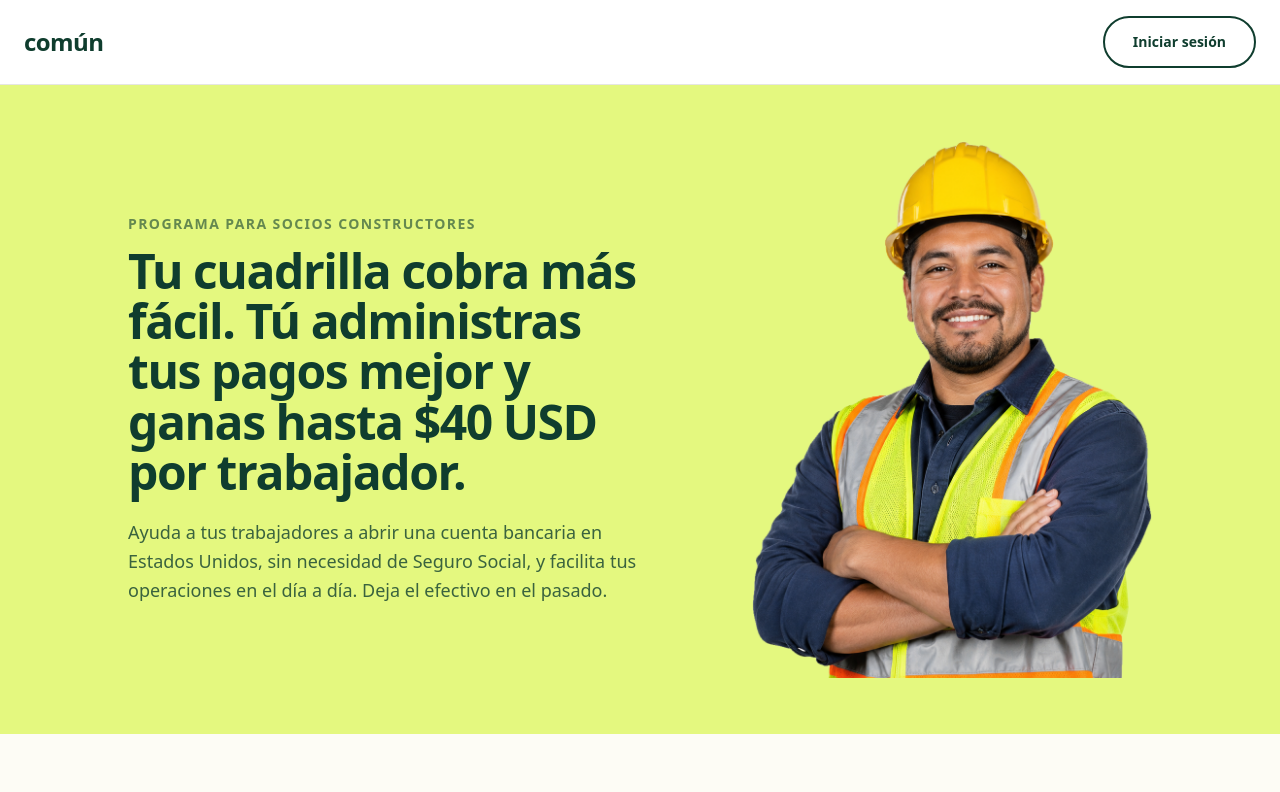
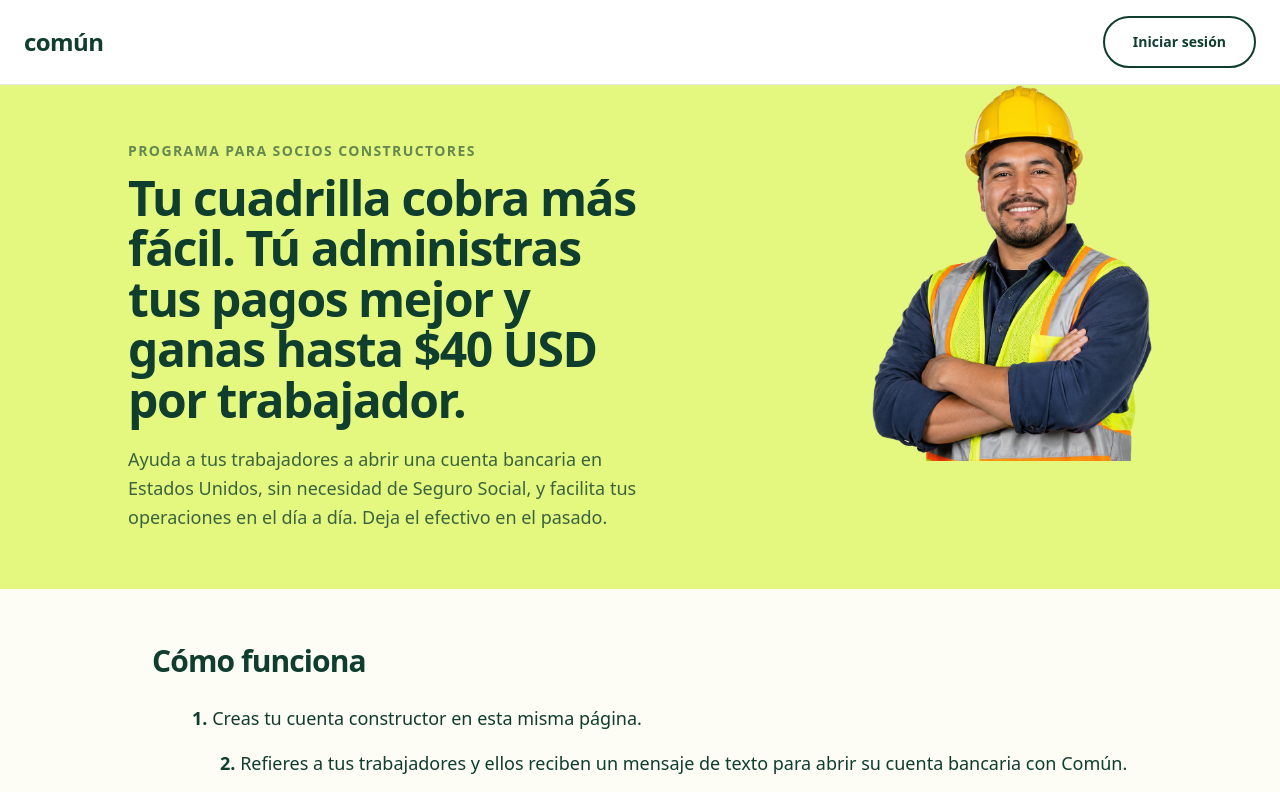
Before and after one commit to Dario-rt77/Comun-growth-assignment, a Next.js app: page /socios in a window 1280 px wide. Shown: the top 792 px of the page. Built offline with nearby package versions, Linux system fonts and the light colour scheme.

Commit message:
Shrink hero photo 30% and flush it to the top of the lime band
Co-Authored-By: Claude Opus 5 <noreply@anthropic.com>

```diff
--- a/app/socios/page.tsx
+++ b/app/socios/page.tsx
@@ -59,15 +59,15 @@ export default function PaginaSocios() {
             </p>
           </div>
 
-          <div className="flex justify-center lg:justify-end">
+          <div className="flex justify-center lg:-mt-14 lg:justify-end lg:self-start">
             <Image
               src="/Partner.png"
               alt="Subcontratista de construcción con casco y chaleco reflectante"
               width={823}
               height={1105}
               priority
-              sizes="(min-width: 1024px) 400px, 300px"
-              className="h-auto w-full max-w-[300px] lg:max-w-[400px]"
+              sizes="(min-width: 1024px) 280px, 210px"
+              className="h-auto w-full max-w-[210px] lg:max-w-[280px]"
             />
           </div>
         </div>
```
